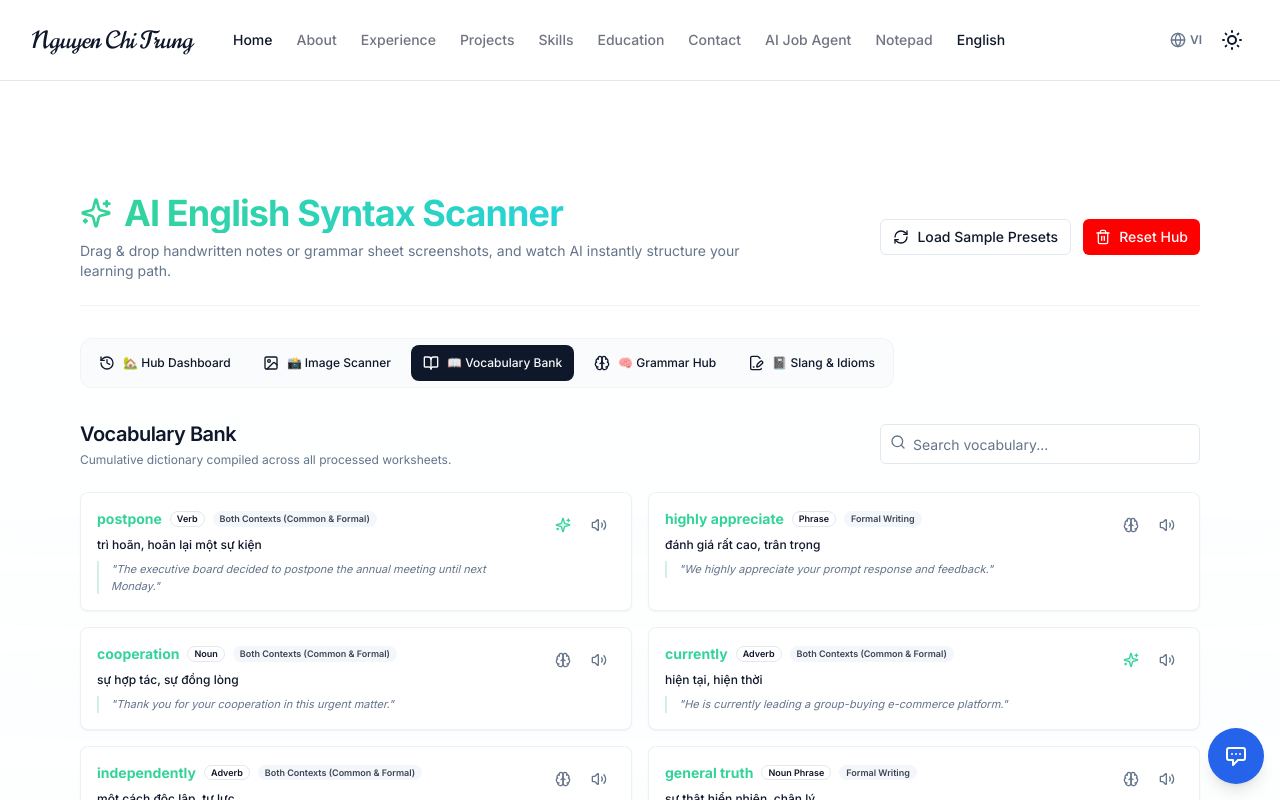
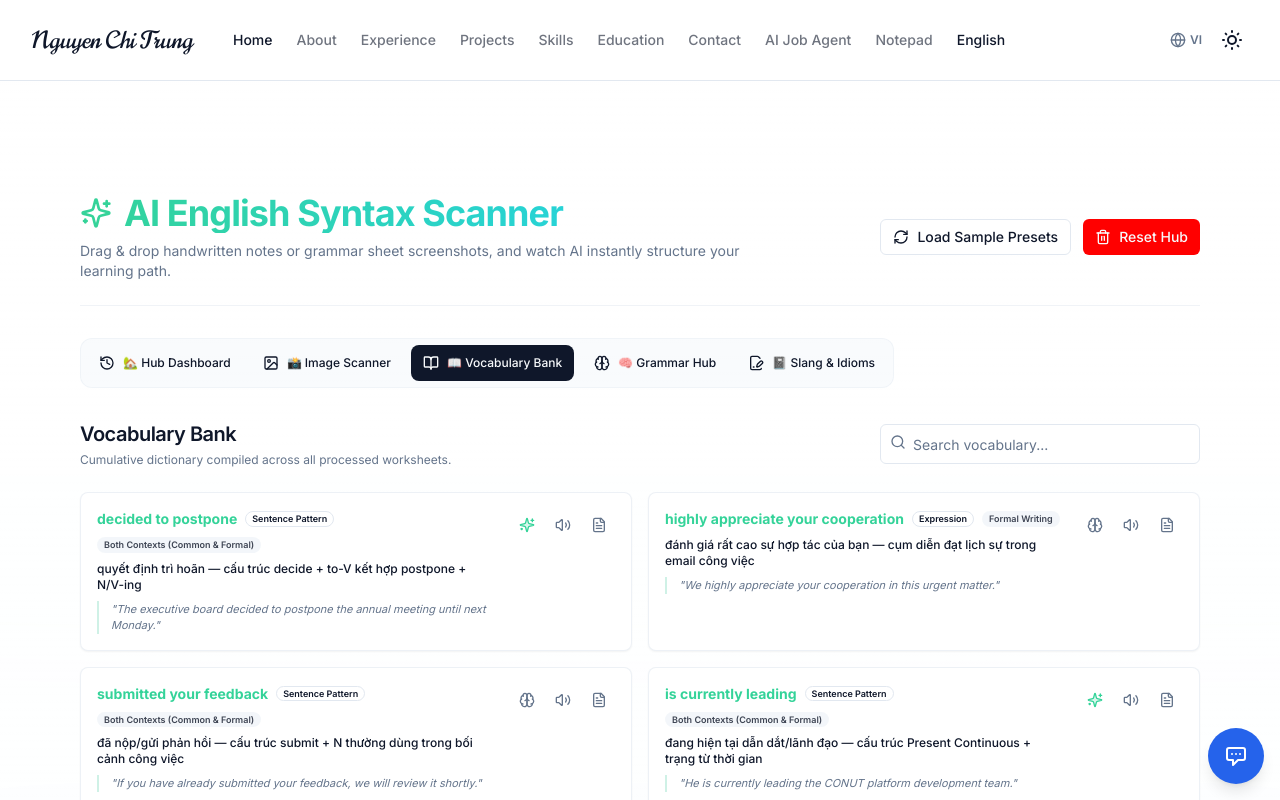
Before and after one commit to trungnccontact-svg/Web_Portfolio, a Next.js app: page /en/english in a window 1280 px wide. Both pictures are taken after a click on the button "📖 Vocabulary Bank". Shown: the top 800 px of the page. Built offline with nearby package versions, Linux system fonts and the light colour scheme.

Commit message:
feat: upgrade scanner to extract expressions/sentence patterns, add sentence-level synonym/antonym structures, add full-card voice reading

```diff
--- a/messages/en.json
+++ b/messages/en.json
@@ -342,6 +342,9 @@
     "usageLabel": "Usage Example",
     "aiExpandedTitle": "AI Vocabulary Expansion",
     "researchAllBtn": "Expand All Vocabulary with AI",
-    "expandingAll": "Expanding Entire List..."
+    "expandingAll": "Expanding Entire List...",
+    "readAllBtn": "Read Entire Card",
+    "readingAll": "Reading...",
+    "expressionLabel": "Expression / Sentence Pattern"
   }
 }
--- a/messages/vi.json
+++ b/messages/vi.json
@@ -342,6 +342,9 @@
     "usageLabel": "Câu ví dụ",
     "aiExpandedTitle": "Từ vựng mở rộng bởi AI",
     "researchAllBtn": "AI Mở rộng toàn bộ từ vựng",
-    "expandingAll": "Đang mở rộng toàn bộ từ..."
+    "expandingAll": "Đang mở rộng toàn bộ từ...",
+    "readAllBtn": "Đọc toàn bộ thẻ",
+    "readingAll": "Đang đọc...",
+    "expressionLabel": "Cụm từ / Mẫu câu"
   }
 }
--- a/src/components/sections/EnglishLearning.tsx
+++ b/src/components/sections/EnglishLearning.tsx
@@ -102,37 +102,37 @@ If you have already submitted your feedback, we **highly appreciate** your coope
 * [Handwritten note in blue: **appreciate** (v) = trân trọng, đánh giá cao. appreciate + N/V-ing]`,
   vocabulary: [
     {
-      word: "postpone",
-      partOfSpeech: "verb",
-      vietnameseMeaning: "trì hoãn, hoãn lại một sự kiện",
+      word: "decided to postpone",
+      partOfSpeech: "sentence pattern",
+      vietnameseMeaning: "quyết định trì hoãn — cấu trúc decide + to-V kết hợp postpone + N/V-ing",
       example: "The executive board decided to postpone the annual meeting until next Monday.",
       formality: "both_cases",
       aiExpanded: {
         synonyms: [
-          { word: "delay", meaning: "làm chậm trễ, hoãn lại", usage: "The flight was delayed due to heavy rain." },
-          { word: "put off", meaning: "trì hoãn (phrasal verb, rất thông dụng)", usage: "Don't put off until tomorrow what you can do today." },
-          { word: "defer", meaning: "trì hoãn một quyết định/hành động chính thức", usage: "We decided to defer the decision until we get more details." }
+          { word: "chose to put off", meaning: "chọn cách hoãn lại (thông dụng trong giao tiếp hàng ngày)", usage: "We chose to put off the team dinner until everyone is available." },
+          { word: "agreed to delay", meaning: "đồng ý trì hoãn lại (nhấn mạnh sự đồng thuận)", usage: "Both parties agreed to delay the contract signing by one week." },
+          { word: "opted to defer", meaning: "quyết định hoãn lại (trang trọng, thường dùng trong công việc)", usage: "The committee opted to defer the budget review to next quarter." }
         ],
         antonyms: [
-          { word: "bring forward", meaning: "đẩy lịch lên sớm hơn", usage: "They brought forward the meeting to 9 AM." },
-          { word: "expedite", meaning: "thúc đẩy, đẩy nhanh tiến độ", usage: "We need to expedite the shipping process." },
-          { word: "advance", meaning: "tiến hành sớm hơn dự kiến", usage: "The date of the launch was advanced by two weeks." }
+          { word: "decided to bring forward", meaning: "quyết định đẩy lịch lên sớm hơn", usage: "They decided to bring forward the product launch to capture the holiday market." },
+          { word: "rushed to expedite", meaning: "gấp rút thúc đẩy nhanh tiến độ", usage: "The team rushed to expedite the shipping before the deadline." },
+          { word: "moved to advance", meaning: "tiến hành đẩy sớm hơn dự kiến", usage: "Management moved to advance the training schedule by two weeks." }
         ],
-        nuanceExplanation: "Trong giao tiếp thường ngày, 'put off' là cụm từ tự nhiên và thông dụng nhất để nói về việc hoãn lại điều gì đó. 'Postpone' trang trọng hơn và thường dùng trong bối cảnh công việc, cuộc họp, hoặc sự kiện chính thức. 'Delay' mang sắc thái bị động nhiều hơn (bị hoãn do yếu tố bên ngoài như thời tiết, sự cố)."
+        nuanceExplanation: "Trong giao tiếp thường ngày, 'chose to put off' là cách nói tự nhiên nhất. 'Decided to postpone' trang trọng hơn, phù hợp email công việc và họp chính thức. 'Opted to defer' rất formal, thường gặp trong biên bản họp và văn bản pháp lý. Khi muốn nói ngược lại (đẩy sớm hơn), 'decided to bring forward' là lựa chọn phổ biến nhất trong cả giao tiếp lẫn viết."
       }
     },
     {
-      word: "highly appreciate",
-      partOfSpeech: "phrase",
-      vietnameseMeaning: "đánh giá rất cao, trân trọng",
-      example: "We highly appreciate your prompt response and feedback.",
+      word: "highly appreciate your cooperation",
+      partOfSpeech: "expression",
+      vietnameseMeaning: "đánh giá rất cao sự hợp tác của bạn — cụm diễn đạt lịch sự trong email công việc",
+      example: "We highly appreciate your cooperation in this urgent matter.",
       formality: "formal_writing"
     },
     {
-      word: "cooperation",
-      partOfSpeech: "noun",
-      vietnameseMeaning: "sự hợp tác, sự đồng lòng",
-      example: "Thank you for your cooperation in this urgent matter.",
+      word: "submitted your feedback",
+      partOfSpeech: "sentence pattern",
+      vietnameseMeaning: "đã nộp/gửi phản hồi — cấu trúc submit + N thường dùng trong bối cảnh công việc",
+      example: "If you have already submitted your feedback, we will review it shortly.",
       formality: "both_cases"
     }
   ],
@@ -178,37 +178,37 @@ const SAMPLE_PRESET_2: ScannedSheet = {
    - *Example: He independently developed pixel-perfect UI screens in 2025.*`,
   vocabulary: [
     {
-      word: "currently",
-      partOfSpeech: "adverb",
-      vietnameseMeaning: "hiện tại, hiện thời",
-      example: "He is currently leading a group-buying e-commerce platform.",
+      word: "is currently leading",
+      partOfSpeech: "sentence pattern",
+      vietnameseMeaning: "đang hiện tại dẫn dắt/lãnh đạo — cấu trúc Present Continuous + trạng từ thời gian",
+      example: "He is currently leading the CONUT platform development team.",
       formality: "both_cases",
       aiExpanded: {
         synonyms: [
-          { word: "presently", meaning: "hiện nay, ngay lúc này", usage: "She is presently working on a new project." },
-          { word: "at present", meaning: "ở thời điểm hiện tại", usage: "At present, the system is performing normally." },
-          { word: "nowadays", meaning: "ngày nay (thường so sánh với quá khứ)", usage: "Nowadays, people rely heavily on smart devices." }
+          { word: "is presently managing", meaning: "hiện đang quản lý (trang trọng hơn, phù hợp email)", usage: "She is presently managing a cross-functional engineering team." },
+          { word: "is now heading", meaning: "hiện đang đứng đầu (ngắn gọn, tự nhiên trong giao tiếp)", usage: "He is now heading the AI research division at the company." },
+          { word: "is in charge of", meaning: "đang phụ trách/chịu trách nhiệm về", usage: "She is in charge of the entire front-end architecture." }
         ],
         antonyms: [
-          { word: "previously", meaning: "trước đây", usage: "The file was previously saved in the root folder." },
-          { word: "formerly", meaning: "cựu, thuở xưa", usage: "This building was formerly a textile factory." },
-          { word: "in the past", meaning: "trong quá khứ", usage: "In the past, people wrote letters by hand." }
+          { word: "previously led", meaning: "trước đây đã dẫn dắt (quá khứ đơn)", usage: "He previously led the mobile app team before switching to web." },
+          { word: "used to manage", meaning: "từng quản lý (thói quen trong quá khứ, không còn nữa)", usage: "She used to manage a team of 20 developers in Hanoi." },
+          { word: "stepped down from leading", meaning: "rời bỏ vị trí lãnh đạo", usage: "He stepped down from leading the project after two years." }
         ],
-        nuanceExplanation: "Trong giao tiếp, 'currently' và 'now' rất thông dụng và tự nhiên để chỉ trạng thái tạm thời đang diễn ra. 'Presently' trang trọng hơn một chút và rất phổ biến trong email công việc. Cần lưu ý 'nowadays' thường dùng để chỉ xu hướng chung của xã hội ngày nay chứ không dùng để chỉ một hành động cụ thể đang diễn ra ngay lúc này."
+        nuanceExplanation: "Trong giao tiếp hàng ngày, 'is now heading' ngắn gọn và tự nhiên nhất. 'Is currently leading' phổ biến trong cả nói lẫn viết. 'Is presently managing' trang trọng hơn, thường thấy trong email và báo cáo. 'Is in charge of' nhấn mạnh trách nhiệm hơn là vai trò lãnh đạo. Khi muốn diễn đạt ngược lại (không còn dẫn dắt), 'previously led' đơn giản nhất, còn 'used to manage' nhấn mạnh sự thay đổi."
       }
     },
     {
-      word: "independently",
-      partOfSpeech: "adverb",
-      vietnameseMeaning: "một cách độc lập, tự lực",
-      example: "She worked independently to fix the complex React application.",
+      word: "worked independently to fix",
+      partOfSpeech: "sentence pattern",
+      vietnameseMeaning: "tự mình sửa chữa một cách độc lập — nhấn mạnh khả năng tự lực giải quyết vấn đề",
+      example: "She worked independently to fix the complex React state management bug.",
       formality: "both_cases"
     },
     {
-      word: "general truth",
-      partOfSpeech: "noun phrase",
-      vietnameseMeaning: "sự thật hiển nhiên, chân lý",
-      example: "The scientific fact represents a general truth.",
+      word: "represents a general truth",
+      partOfSpeech: "expression",
+      vietnameseMeaning: "thể hiện một sự thật hiển nhiên — dùng với Simple Present cho chân lý bất biến",
+      example: "The sentence 'Water boils at 100°C' represents a general truth.",
       formality: "formal_writing"
     }
   ],
@@ -348,27 +348,30 @@ export function EnglishLearning() {
 
     try {
       const systemPrompt = `You are an expert English lexicographer and communication coach.
-Analyze the English word/phrase "${word}" (part of speech: "${partOfSpeech}") and provide highly natural, common communication-focused synonyms and antonyms that are widely used in daily conversations and business English.
-
-For synonyms and antonyms, do NOT list extremely rare or obscure words. Instead, list 2-3 words/phrases that a learner should use to vary their vocabulary in everyday speaking/writing.
+Analyze the English expression/sentence pattern "${word}" (type: "${partOfSpeech}") and provide SENTENCE-LEVEL synonym and antonym structures that are widely used in daily conversations and business English.
+
+IMPORTANT:
+- For SYNONYMS: Provide 2-3 alternative sentence structures/expressions that express the SAME MEANING using different wording. These should be natural, commonly-used alternatives.
+- For ANTONYMS: Provide 2-3 sentence structures/expressions that express the OPPOSITE MEANING. These should be practical expressions a learner would actually encounter.
+- Do NOT return single isolated words. Always return multi-word expressions or sentence patterns.
 
 Return a single JSON object matching the following structure:
 {
   "synonyms": [
     {
-      "word": "synonym 1",
-      "meaning": "clear Vietnamese meaning explaining the synonym in context",
-      "usage": "natural example sentence using the synonym"
+      "word": "alternative expression or sentence pattern (multi-word)",
+      "meaning": "clear Vietnamese meaning explaining how this alternative is used in context",
+      "usage": "a full, natural example sentence demonstrating this alternative"
     }
   ],
   "antonyms": [
     {
-      "word": "antonym 1",
-      "meaning": "clear Vietnamese meaning explaining the antonym in context",
-      "usage": "natural example sentence using the antonym"
+      "word": "opposite-meaning expression or sentence pattern (multi-word)",
+      "meaning": "clear Vietnamese meaning explaining the opposite expression",
+      "usage": "a full, natural example sentence demonstrating this opposite expression"
     }
   ],
-  "nuanceExplanation": "A detailed explanation in Vietnamese (1-2 sentences) about when to use this word versus its synonyms/antonyms in common communication (e.g. formality, tone, or specific contexts)."
+  "nuanceExplanation": "A detailed explanation in Vietnamese (2-3 sentences) comparing when to use the original expression versus its synonym and antonym alternatives in common communication (e.g. formality level, spoken vs written, tone differences)."
 }
 Return ONLY the JSON string. Do not wrap in markdown code blocks. Ensure the JSON is valid.`;
 
@@ -439,28 +442,31 @@ Return ONLY the JSON string. Do not wrap in markdown code blocks. Ensure the JSO
 
     try {
       const systemPrompt = `You are an expert English lexicographer and communication coach.
-Analyze the provided list of English vocabulary words and their parts of speech. For each word, provide highly natural, common communication-focused synonyms and antonyms that are widely used in daily conversations and business English.
-
-For synonyms and antonyms, do NOT list extremely rare or obscure words. Instead, list 2-3 words/phrases that a learner should use to vary their vocabulary in everyday speaking/writing.
-
-Return a single JSON object with the word names as keys, matching the following structure:
+Analyze the provided list of English expressions/sentence patterns. For each expression, provide SENTENCE-LEVEL synonym and antonym structures that are widely used in daily conversations and business English.
+
+IMPORTANT:
+- For SYNONYMS: Provide 2-3 alternative sentence structures/expressions that express the SAME MEANING using different wording.
+- For ANTONYMS: Provide 2-3 sentence structures/expressions that express the OPPOSITE MEANING.
+- Do NOT return single isolated words. Always return multi-word expressions or sentence patterns.
+
+Return a single JSON object with the expression names as keys, matching the following structure:
 {
-  "word_name": {
+  "expression_name": {
     "synonyms": [
       {
-        "word": "synonym 1",
-        "meaning": "clear Vietnamese meaning explaining the synonym in context",
-        "usage": "natural example sentence using the synonym"
+        "word": "alternative expression or sentence pattern (multi-word)",
+        "meaning": "clear Vietnamese meaning explaining how this alternative is used in context",
+        "usage": "a full, natural example sentence demonstrating this alternative"
       }
     ],
     "antonyms": [
       {
-        "word": "antonym 1",
-        "meaning": "clear Vietnamese meaning explaining the antonym in context",
-        "usage": "natural example sentence using the antonym"
+        "word": "opposite-meaning expression or sentence pattern (multi-word)",
+        "meaning": "clear Vietnamese meaning explaining the opposite expression",
+        "usage": "a full, natural example sentence demonstrating this opposite expression"
       }
     ],
-    "nuanceExplanation": "A detailed explanation in Vietnamese (1-2 sentences) about when to use this word versus its synonyms/antonyms in common communication (e.g. formality, tone, or specific contexts)."
+    "nuanceExplanation": "A detailed explanation in Vietnamese (2-3 sentences) comparing when to use the original versus alternatives in common communication."
   }
 }
 Return ONLY the JSON string. Do not wrap in markdown code blocks. Ensure the JSON is completely valid.`;
@@ -556,6 +562,62 @@ Return ONLY the JSON string. Do not wrap in markdown code blocks. Ensure the JSO
     setSpeakingWord(null);
   };
 
+  // Read entire vocabulary card content aloud (word, example, synonyms, antonyms)
+  const handleReadEntireCard = (vocab: ScannedVocab) => {
+    if (!window.speechSynthesis) {
+      toast({
+        title: "Speech Synthesis unsupported",
+        description: "Your browser does not support audio speech synthesis.",
+        variant: "destructive"
+      });
+      return;
+    }
+
+    const parts: string[] = [];
+
+    // Main expression
+    parts.push(vocab.word);
+    parts.push(`Part of speech: ${vocab.partOfSpeech}`);
+    parts.push(`Example: ${vocab.example}`);
+
+    // AI Expanded content
+    if (vocab.aiExpanded) {
+      if (vocab.aiExpanded.synonyms.length > 0) {
+        parts.push("Synonym sentence structures:");
+        vocab.aiExpanded.synonyms.forEach((syn, idx) => {
+          parts.push(`Number ${idx + 1}: ${syn.word}`);
+          parts.push(`Example: ${syn.usage}`);
+        });
+      }
+      if (vocab.aiExpanded.antonyms.length > 0) {
+        parts.push("Antonym sentence structures:");
+        vocab.aiExpanded.antonyms.forEach((ant, idx) => {
+          parts.push(`Number ${idx + 1}: ${ant.word}`);
+          parts.push(`Example: ${ant.usage}`);
+        });
+      }
+    }
+
+    const fullScript = parts.join(". ");
+    // Use a unique key to distinguish full-card reading from single-word reading
+    const readKey = `__readall__${vocab.word}`;
+
+    if (speakingWord === readKey) {
+      window.speechSynthesis.cancel();
+      setSpeakingWord(null);
+      return;
+    }
+
+    window.speechSynthesis.cancel();
+    const utterance = new SpeechSynthesisUtterance(fullScript);
+    utterance.lang = "en-US";
+    utterance.rate = 0.9;
+    utterance.onend = () => setSpeakingWord(null);
+    utterance.onerror = () => setSpeakingWord(null);
+    setSpeakingWord(readKey);
+    window.speechSynthesis.speak(utterance);
+  };
+
   // ==========================================
   // SCAN WORKSPACE: DRAG, DROP & CLIPBOARD PASTE
   // ==========================================
@@ -645,17 +707,28 @@ Return ONLY the JSON string. Do not wrap in markdown code blocks. Ensure the JSO
     try {
       const systemPrompt = `You are an elite AI English Syntax Scanner & Learning Assistant.
 Analyze the provided image of an English worksheet, handwriting, or study material.
-Transcribe the English text, extract vocabulary words/expressions, and analyze the grammar/syntax rules.
+Transcribe the English text, extract meaningful expressions/sentence patterns, and analyze the grammar/syntax rules.
+
+IMPORTANT RULES FOR VOCABULARY EXTRACTION:
+- Do NOT extract single isolated words (e.g. "postpone", "currently").
+- Instead, extract EXPRESSIONS, PHRASES, COLLOCATIONS, and SENTENCE PATTERNS that learners should master for natural communication.
+- Examples of good extractions: "decided to postpone", "highly appreciate your cooperation", "is currently leading", "worked independently to fix"
+- Each expression should be a meaningful multi-word unit that teaches how words combine naturally in English.
+- Classify each expression by formality:
+  - "common_communication": used in daily conversation, chatting, speaking
+  - "formal_writing": used in emails, newspapers, reports, formal documents
+  - "both_cases": used naturally in both spoken and written contexts
+
 You MUST respond with a single, clean JSON object matching the following structure:
 {
   "transcription": "A complete, beautifully formatted markdown transcription of the sheet, including any handwritten Vietnamese notes or annotations.",
   "vocabulary": [
     {
-      "word": "English vocabulary word or phrase",
-      "partOfSpeech": "noun, verb, adjective, adverb, preposition, conjunction, or phrase",
-      "vietnameseMeaning": "Vietnamese definition of this word",
-      "example": "An illustrative English sentence demonstrating correct usage",
-      "formality": "common_communication" // must be: "common_communication", "formal_writing", or "both_cases"
+      "word": "English expression, phrase, collocation, or sentence pattern (multi-word)",
+      "partOfSpeech": "expression, sentence pattern, phrase, collocation, phrasal verb, or idiom",
+      "vietnameseMeaning": "Vietnamese definition explaining the expression and how it is used in context",
+      "example": "A full, natural English sentence demonstrating correct usage of this expression",
+      "formality": "common_communication"
     }
   ],
   "grammar": [
@@ -1524,6 +1597,24 @@ Return ONLY the JSON string. Do not wrap in markdown code blocks.`;
                                             <Volume2 className="h-4 w-4" />
                                           )}
                                         </Button>
+
+                                        {/* Read Entire Card Voice */}
+                                        <Button
+                                          variant="ghost"
+                                          size="icon"
+                                          className={cn(
+                                            "h-8 w-8 text-muted-foreground hover:text-cyan-400 hover:bg-cyan-500/10 rounded-full",
+                                            speakingWord === `__readall__${vocab.word}` && "text-cyan-400 bg-cyan-500/10"
+                                          )}
+                                          onClick={() => handleReadEntireCard(vocab)}
+                                          title={t("readAllBtn")}
+                                        >
+                                          {speakingWord === `__readall__${vocab.word}` ? (
+                                            <VolumeX className="h-4 w-4 text-cyan-400" />
+                                          ) : (
+                                            <FileText className="h-4 w-4" />
+                                          )}
+                                        </Button>
                                       </div>
                                     </CardContent>
 
@@ -1841,6 +1932,24 @@ Return ONLY the JSON string. Do not wrap in markdown code blocks.`;
                                 <VolumeX className="h-4 w-4 text-emerald-400" />
                               ) : (
                                 <Volume2 className="h-4 w-4" />
+                              )}
+                            </Button>
+
+                            {/* Read Entire Card Voice */}
+                            <Button
+                              variant="ghost"
+                              size="icon"
+                              className={cn(
+                                "h-8 w-8 text-muted-foreground hover:text-cyan-400 hover:bg-cyan-500/10 rounded-full",
+                                speakingWord === `__readall__${vocab.word}` && "text-cyan-400 bg-cyan-500/10"
+                              )}
+                              onClick={() => handleReadEntireCard(vocab)}
+                              title={t("readAllBtn")}
+                            >
+                              {speakingWord === `__readall__${vocab.word}` ? (
+                                <VolumeX className="h-4 w-4 text-cyan-400" />
+                              ) : (
+                                <FileText className="h-4 w-4" />
                               )}
                             </Button>
                           </div>
```
